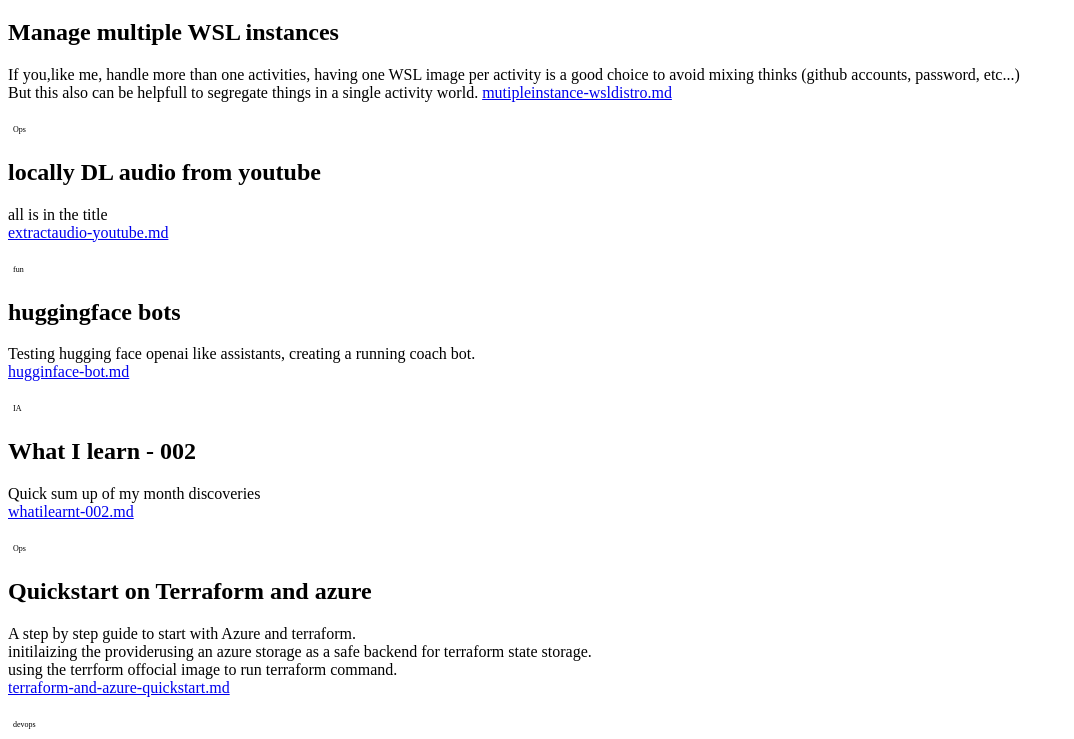
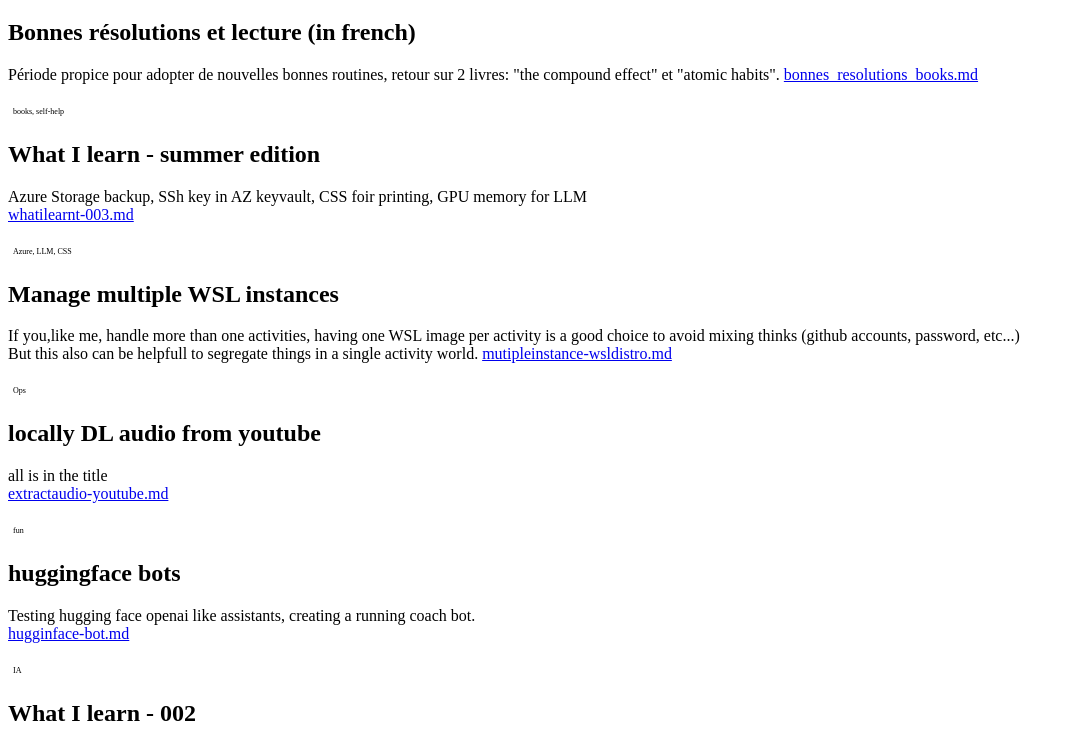
Before and after one commit to MathFrenchToast/mathfrenchtoast.github.io, a plain HTML site: page index.html in a window 1280 px wide. Shown: the part 61-800 px from the top of the page, without its empty margins (0-1074 px from the left). Drawn offline with Linux system fonts and the light colour scheme; a small style sheet from the web is missing.

Commit message:
writting: summer

```diff
--- a/index.html
+++ b/index.html
@@ -38,7 +38,22 @@
         </div>
     </div>
 
-     <h2>Manage multiple WSL instances</h2>
+    <h2>Bonnes résolutions et lecture (in french)</h2>
+    <p>
+       Période propice pour adopter de nouvelles bonnes routines, retour sur 2 livres: "the compound effect" et "atomic habits".
+       <a href="https://github.com/MathFrenchToast/mathfrenchtoast.github.io/blob/main/fr/bonnes_resolutions_books.md">bonnes_resolutions_books.md</a>
+    </p>
+    <div class="label success">books, self-help</div>
+
+
+    <h2>What I learn - summer edition</h2>
+    <p>
+       Azure Storage backup, SSh key in AZ keyvault, CSS foir printing, GPU memory for LLM<br/>
+        <a href="https://github.com/MathFrenchToast/mathfrenchtoast.github.io/blob/main/whatilearnt-003.md">whatilearnt-003.md</a>
+    </p>
+    <div class="label success">Azure, LLM, CSS</div>
+
+    <h2>Manage multiple WSL instances</h2>
     <p>
        If you,like me, handle more than one activities, having one WSL image per activity is a good choice to avoid mixing thinks (github accounts, password, etc...)<br/>
         But this also can be helpfull to segregate things in a single activity world.
```
Also changed, not shown: 2 other files.
